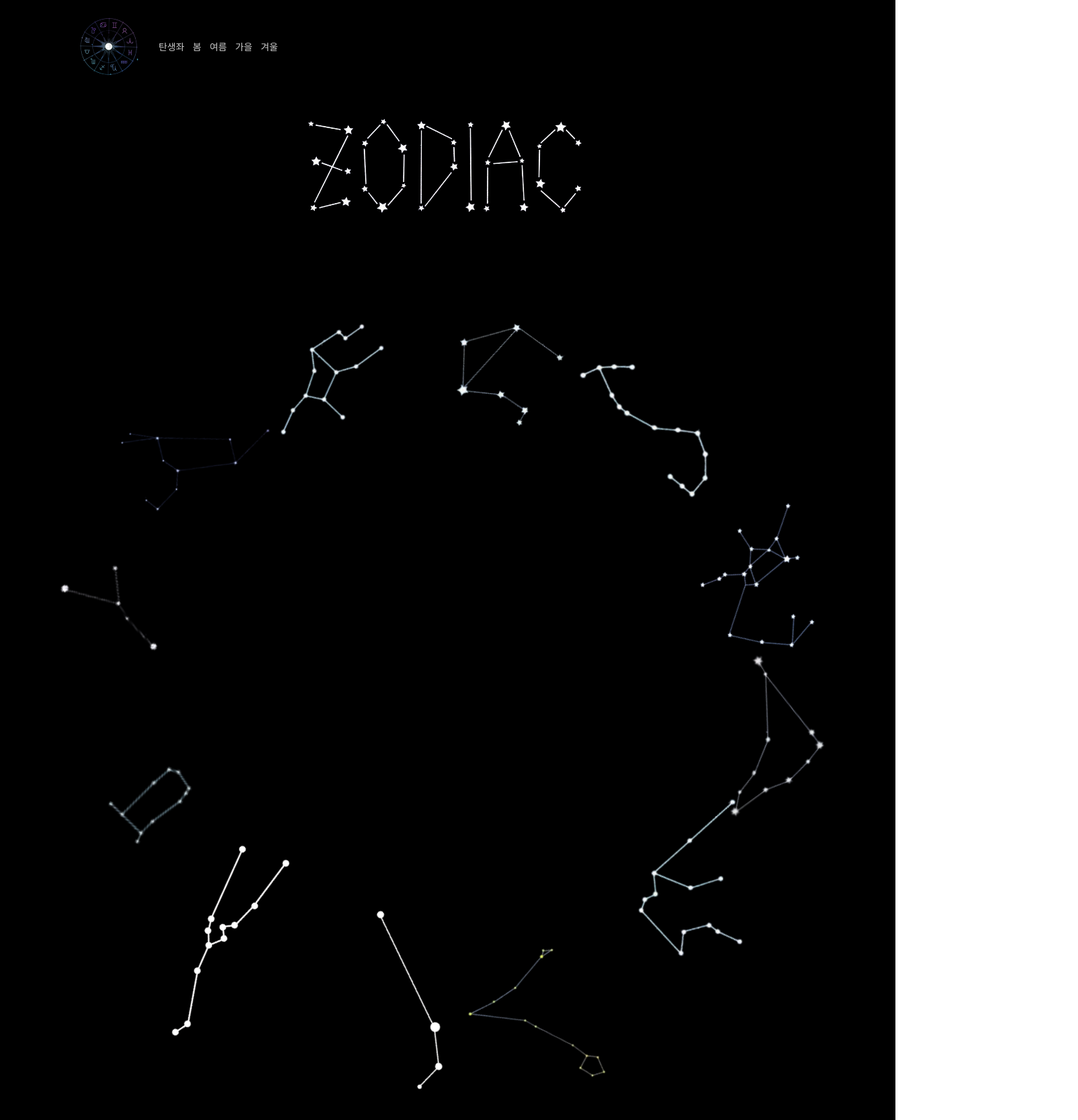
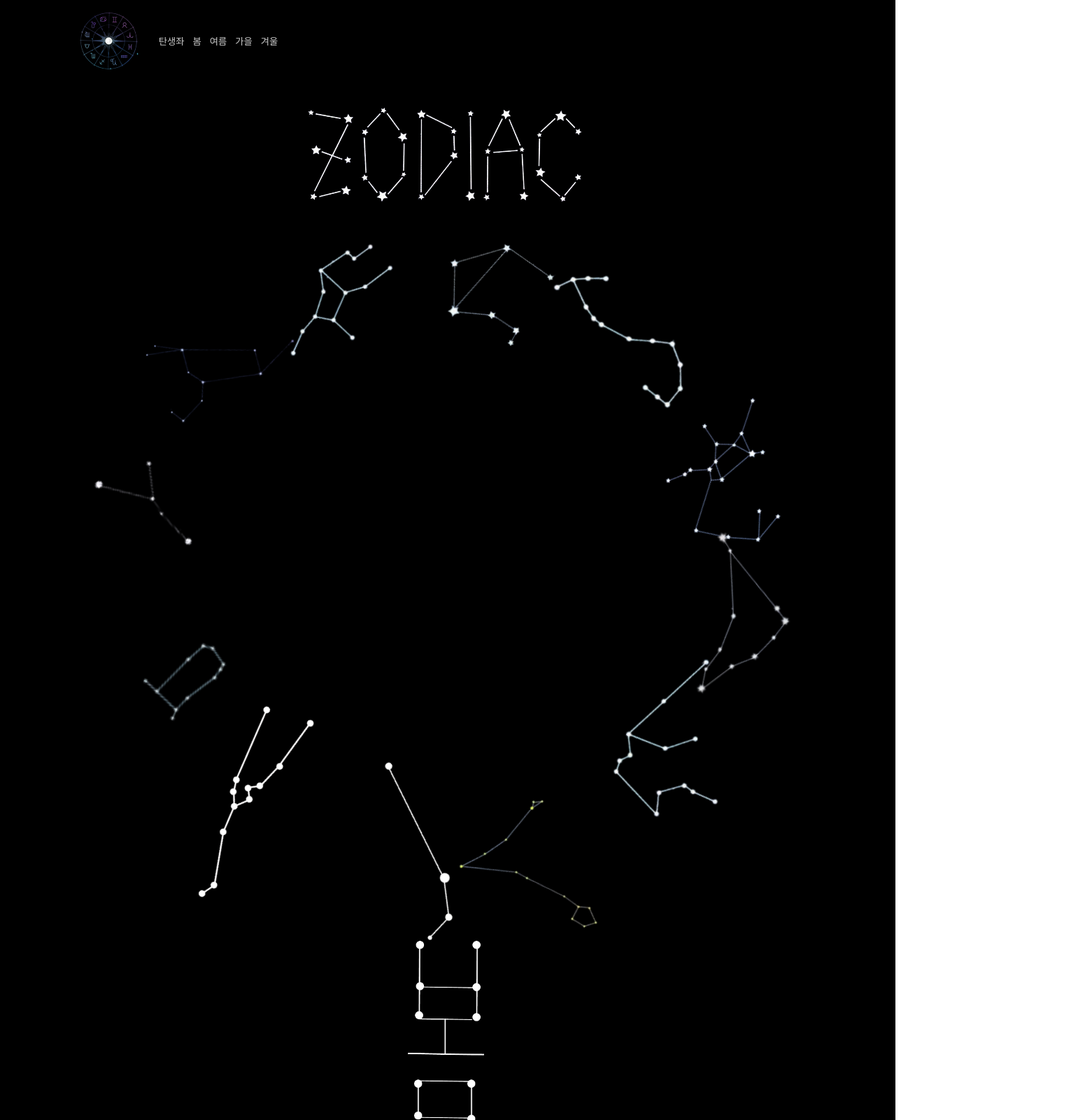
Before and after one commit to kimseulgi-creator/genesis, a React (Create React App) app: page /list in a window 1280 px wide. Shown: the top 1600 px of the page at 70% size, 1541 px wide, since content can reach past the window. Built offline with nearby package versions, Linux system fonts and the light colour scheme; data requests are answered from the project's data file.

Commit message:
Feat:motion 기능 추가

```diff
--- a/package.json
+++ b/package.json
@@ -14,6 +14,7 @@
     "@types/react-dom": "^18.0.0",
     "@types/react-router-dom": "^5.3.3",
     "axios": "^1.4.0",
+    "framer-motion": "^10.15.1",
     "json-server": "^0.17.3",
     "react": "^18.2.0",
     "react-dom": "^18.2.0",
--- a/src/componants/List/Autumn.tsx
+++ b/src/componants/List/Autumn.tsx
@@ -1,7 +1,9 @@
 import { Card, CardContainer, CardWrapper, CharacterImage, CoverImage, Wrapper, WrapperInner } from './Constellation';
-import { postData } from './Type';
+import { motion } from 'framer-motion';
 import autumn from '../../img/가을.png';
 import { Stimg } from './Spring';
+
+import type { postData } from './Type';
 
 const Autumn = ({ id, data }: any) => {
   if (!data) {
@@ -11,9 +13,22 @@ const Autumn = ({ id, data }: any) => {
   return (
     <>
       <Wrapper id={id}>
+        <motion.div
+          initial="hidden"
+          whileInView="visible"
+          viewport={{ once: true, amount: 0.5 }}
+          transition={{ duration: 0.5 }}
+          variants={{ hidden: { opacity: 0, y: 50 }, visible: { opacity: 1, y: 0 } }}>
           <Stimg src={autumn} />
+        </motion.div>
       </Wrapper>
       <Wrapper>
+        <motion.div
+          initial="hidden"
+          whileInView="visible"
+          viewport={{ once: true, amount: 0.5 }}
+          transition={{ delay: 0.2, duration: 0.5 }}
+          variants={{ hidden: { opacity: 0, y: 50 }, visible: { opacity: 1, y: 0 } }}>
           <CardContainer>
             {response.map((item: postData) => (
               <CardWrapper key={item.title}>
@@ -26,6 +41,7 @@ const Autumn = ({ id, data }: any) => {
               </CardWrapper>
             ))}
           </CardContainer>
+        </motion.div>
       </Wrapper>
     </>
   );
--- a/src/componants/List/Constellation.tsx
+++ b/src/componants/List/Constellation.tsx
@@ -1,8 +1,10 @@
 import React, { useEffect, useState } from 'react';
 import styled, { keyframes } from 'styled-components';
 import axios from 'axios';
+import { motion } from 'framer-motion';
 import zodiac from '../../img/탄생좌.png';
-import { postData } from './Type';
+
+import type { postData } from './Type';
 
 const Constellation = ({ data }: any) => {
   if (!data) {
@@ -11,11 +13,24 @@ const Constellation = ({ data }: any) => {
   const response = data.filter((item: postData) => item.birthday === 'constellation');
   return (
     <>
+      <Stdivs>
         <Wrapper>
+          <motion.div
+            initial="hidden"
+            whileInView="visible"
+            viewport={{ once: true, amount: 0.5 }}
+            transition={{ duration: 0.5 }}
+            variants={{ hidden: { opacity: 0, y: 50 }, visible: { opacity: 1, y: 0 } }}>
             <img src={zodiac} />
+          </motion.div>
         </Wrapper>
-      <Stdiv>
-        <ClockWrapper>
+        <motion.div
+          initial="hidden"
+          whileInView="visible"
+          viewport={{ once: true, amount: 0.5 }}
+          transition={{ delay: 0.2, duration: 0.5 }}
+          variants={{ hidden: { opacity: 0, y: 50 }, visible: { opacity: 1, y: 0 } }}>
+          <StClockWrapper>
             {response.map((item: postData, index: number) => (
               <ClockNumber key={index} rotation={index * 30}>
                 <CardWrapper key={item.title}>
@@ -28,8 +43,9 @@ const Constellation = ({ data }: any) => {
                 </CardWrapper>
               </ClockNumber>
             ))}
-        </ClockWrapper>
-      </Stdiv>
+          </StClockWrapper>
+        </motion.div>
+      </Stdivs>
     </>
   );
 };
@@ -40,8 +56,12 @@ interface ClockHour {
 }
 const Stdiv = styled.div`
   background-color: #000;
-  z-index: 31;
   position: relative;
+  z-index: 29;
+  height: 5vh;
+`;
+const Stdivs = styled.div`
+  background-color: #000;
 `;
 const rotate = keyframes`
   from {
@@ -52,8 +72,8 @@ const rotate = keyframes`
   }
 `;
 
-const ClockWrapper = styled.div`
-  height: 1300px;
+const StClockWrapper = styled.div`
+  height: 1000px;
   border: 0px;
   position: relative;
   display: flex;
@@ -67,7 +87,8 @@ const ClockNumber = styled.div<ClockHour>`
   text-align: center;
   font-size: 3rem;
   font-weight: 600;
-  transform: rotate(${({ rotation }) => rotation}deg) translateX(100%) translateY(100%);
+  transform: rotate(${({ rotation }) => rotation}deg) translateX(88%) translateY(88%);
+  transform-origin: center center;
 `;
 
 export const Wrapper = styled.div`
--- a/src/componants/List/Spring.tsx
+++ b/src/componants/List/Spring.tsx
@@ -1,8 +1,10 @@
 import React from 'react';
 import { Card, CardContainer, CardWrapper, CharacterImage, CoverImage, Wrapper, WrapperInner } from './Constellation';
-import { postData } from './Type';
 import spring from '../../img/봄.png';
+import { motion } from 'framer-motion';
 import { styled } from 'styled-components';
+
+import type { postData } from './Type';
 
 const Spring = ({ id, data }: any) => {
   if (!data) {
@@ -12,9 +14,22 @@ const Spring = ({ id, data }: any) => {
   return (
     <>
       <Wrapper id={id}>
+        <motion.div
+          initial="hidden"
+          whileInView="visible"
+          viewport={{ once: true, amount: 0.5 }}
+          transition={{ duration: 0.5 }}
+          variants={{ hidden: { opacity: 0, y: 50 }, visible: { opacity: 1, y: 0 } }}>
           <Stimg src={spring} />
+        </motion.div>
       </Wrapper>
       <Wrapper>
+        <motion.div
+          initial="hidden"
+          whileInView="visible"
+          viewport={{ once: true, amount: 0.5 }}
+          transition={{ delay: 0.2, duration: 0.5 }}
+          variants={{ hidden: { opacity: 0, y: 50 }, visible: { opacity: 1, y: 0 } }}>
           <CardContainer>
             {response.map((item: postData) => (
               <CardWrapper key={item.title}>
@@ -27,6 +42,7 @@ const Spring = ({ id, data }: any) => {
               </CardWrapper>
             ))}
           </CardContainer>
+        </motion.div>
       </Wrapper>
     </>
   );
--- a/src/componants/List/Summer.tsx
+++ b/src/componants/List/Summer.tsx
@@ -1,7 +1,9 @@
 import { Card, CardContainer, CardWrapper, CharacterImage, CoverImage, Wrapper, WrapperInner } from './Constellation';
-import { postData } from './Type';
 import summer from '../../img/여름.png';
+import { motion } from 'framer-motion';
 import { Stimg } from './Spring';
+
+import type { postData } from './Type';
 
 const Summer = ({ id, data }: any) => {
   if (!data) {
@@ -11,9 +13,22 @@ const Summer = ({ id, data }: any) => {
   return (
     <>
       <Wrapper id={id}>
+        <motion.div
+          initial="hidden"
+          whileInView="visible"
+          viewport={{ once: true, amount: 0.5 }}
+          transition={{ duration: 0.5 }}
+          variants={{ hidden: { opacity: 0, y: 50 }, visible: { opacity: 1, y: 0 } }}>
           <Stimg src={summer} />
+        </motion.div>
       </Wrapper>
       <Wrapper>
+        <motion.div
+          initial="hidden"
+          whileInView="visible"
+          viewport={{ once: true, amount: 0.5 }}
+          transition={{ delay: 0.2, duration: 0.5 }}
+          variants={{ hidden: { opacity: 0, y: 50 }, visible: { opacity: 1, y: 0 } }}>
           <CardContainer>
             {response.map((item: postData) => (
               <CardWrapper key={item.title}>
@@ -26,6 +41,7 @@ const Summer = ({ id, data }: any) => {
               </CardWrapper>
             ))}
           </CardContainer>
+        </motion.div>
       </Wrapper>
     </>
   );
--- a/src/componants/List/Winter.tsx
+++ b/src/componants/List/Winter.tsx
@@ -1,7 +1,9 @@
 import { Card, CardContainer, CardWrapper, CharacterImage, CoverImage, Wrapper, WrapperInner } from './Constellation';
-import { postData } from './Type';
-import autumn from '../../img/겨울.png';
+import { motion } from 'framer-motion';
+import winter from '../../img/겨울.png';
 import { Stimg } from './Spring';
+
+import type { postData } from './Type';
 
 const Winter = ({ id, data }: any) => {
   if (!data) {
@@ -11,9 +13,22 @@ const Winter = ({ id, data }: any) => {
   return (
     <>
       <Wrapper id={id}>
-        <Stimg src={autumn} />
+        <motion.div
+          initial="hidden"
+          whileInView="visible"
+          viewport={{ once: true, amount: 0.5 }}
+          transition={{ duration: 0.5 }}
+          variants={{ hidden: { opacity: 0, y: 50 }, visible: { opacity: 1, y: 0 } }}>
+          <Stimg src={winter} />
+        </motion.div>
       </Wrapper>
       <Wrapper>
+        <motion.div
+          initial="hidden"
+          whileInView="visible"
+          viewport={{ once: true, amount: 0.5 }}
+          transition={{ delay: 0.2, duration: 0.5 }}
+          variants={{ hidden: { opacity: 0, y: 50 }, visible: { opacity: 1, y: 0 } }}>
           <CardContainer>
             {response.map((item: postData) => (
               <CardWrapper key={item.title}>
@@ -26,6 +41,7 @@ const Winter = ({ id, data }: any) => {
               </CardWrapper>
             ))}
           </CardContainer>
+        </motion.div>
       </Wrapper>
     </>
   );
--- a/src/componants/common/Header.tsx
+++ b/src/componants/common/Header.tsx
@@ -12,6 +12,9 @@ const Header = ({}: Props) => {
   const navigate = useNavigate();
   const MainhandleButtonClick = () => {
     navigate('/');
+  };
+  const GamehandleButtonClick = () => {
+    navigate('/game');
   };
   const QuizhandleButtonClick = () => {
     navigate('/quiz');
@@ -48,8 +51,11 @@ const Header = ({}: Props) => {
             </div>
           </StNavBarDiv>
           <StButtonDiv>
+            <Button size="medium" color="purple" onClick={GamehandleButtonClick}>
+              슈팅 게임
+            </Button>
             <Button size="medium" color="purple" onClick={QuizhandleButtonClick}>
-              게임 해보기
+              퀴즈 풀기
             </Button>
             <Button size="medium" color="purple" onClick={CalenderhandleButtonClick}>
               행사 보기
@@ -67,12 +73,12 @@ const StHeaderDiv = styled.div<{ isTopPage: boolean }>`
   top: 0;
   z-index: 30;
   width: 100%;
-  padding: 1.5rem 0;
+  padding: 1rem 0;
   position: sticky;
   display: flex;
   align-items: center;
   justify-content: space-between;
-  background-color: ${props => (props.isTopPage ? '#000000' : '#FFFFFF')};
+  background-color: ${props => (props.isTopPage ? '#000000' : 'null')};
 `;
 const StHeaderBarDiv = styled.div`
   width: 83.333333%;
--- /dev/null
+++ b/src/pages/Game.tsx
@@ -0,0 +1,7 @@
+import React from 'react';
+
+const Game = () => {
+  return <div>Game</div>;
+};
+
+export default Game;
--- a/src/pages/List.tsx
+++ b/src/pages/List.tsx
@@ -20,13 +20,13 @@ const List = () => {
     alert('에러가 발생하였습니다. 새로고침 부탁드립니다');
   }
   return (
-    <>
+    <div style={{ overflowX: 'hidden', overflowY: 'hidden' }}>
       <Constellation data={data} />
       <Spring id="spring" data={data} />
       <Summer id="summer" data={data} />
       <Autumn id="autumn" data={data} />
       <Winter id="winter" data={data} />
-    </>
+    </div>
   );
 };
 
--- a/src/shared/Router.tsx
+++ b/src/shared/Router.tsx
@@ -6,6 +6,7 @@ import Header from '../componants/common/Header';
 import List from '../pages/List';
 import Calender from '../pages/Calender';
 import Quiz from '../pages/Quiz';
+import Game from '../pages/Game';
 
 function Router() {
   return (
@@ -17,6 +18,7 @@ function Router() {
         <Route path="/list" element={<List />} />
         <Route path="/calender" element={<Calender />} />
         <Route path="/quiz" element={<Quiz />} />
+        <Route path="/game" element={<Game />} />
       </Routes>
     </BrowserRouter>
   );
```
Also changed, not shown: db.json (+27 -27 lines), 1 other file (tests, documents, lock files or other folders). Lines whose indentation alone changed are shown as unchanged.
